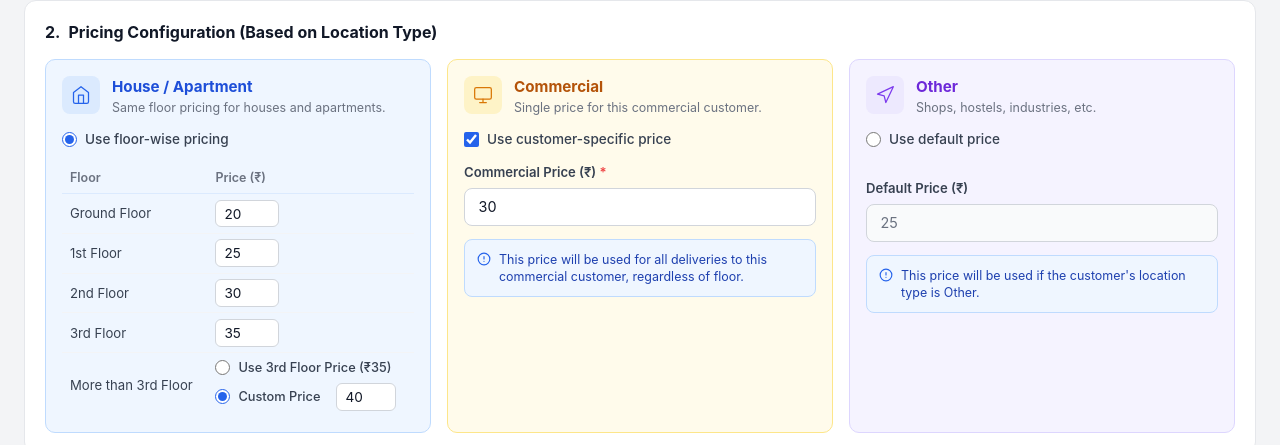
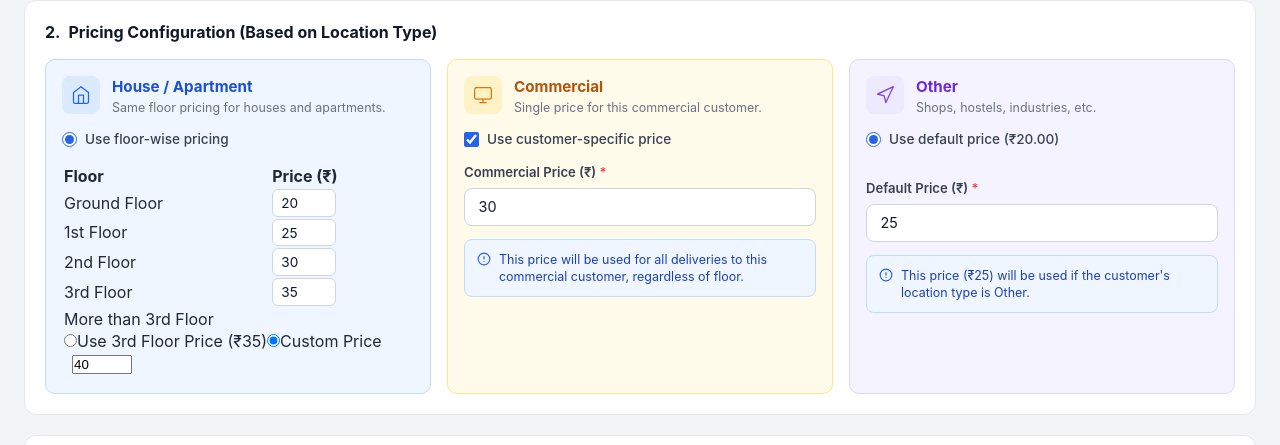
Before and after one commit to thejayakumar-k/Phonepe_Integration, a React (Vite) app: page /web-login in a window 1280 px wide. Shown: the part 355-800 px from the top of the page. Built offline with nearby package versions, Linux system fonts and the light colour scheme; no server answers; the database is empty.

Commit message:
fix: make Other location default price logical, active, and dynamically linked to selected product base price

```diff
--- a/src/components/PricingConfiguration.tsx
+++ b/src/components/PricingConfiguration.tsx
@@ -23,6 +23,24 @@ interface Customer {
   phone: string;
 }
 
+const defaultPricing: PricingConfig = {
+  houseApartment: {
+    enabled: true,
+    useFloorWise: true,
+    floorPricing: { groundFloor: 20, floor1: 25, floor2: 30, floor3: 35, moreThan3Mode: 'custom', customPrice: 40 },
+  },
+  commercial: {
+    enabled: true,
+    useCustomerSpecific: true,
+    price: 30,
+  },
+  other: {
+    enabled: true,
+    useDefaultPrice: true,
+    defaultPrice: 20,
+  },
+};
+
 type FloorPricing = SharedFloorPricing;
 type PricingConfig = SharedPricingConfig;
 
@@ -30,7 +48,7 @@ type PricingConfig = SharedPricingConfig;
 export function PricingConfiguration() {
   const navigate = useNavigate();
   const { customers: liveCustomers, loading: customersLoading } = useCustomers();
-  const { products: liveProducts } = useProducts();
+  const { products: liveProducts, loading: productsLoading } = useProducts();
 
   // Map live customers into the shape this page needs (with defaults).
   const customers: Customer[] = liveCustomers.map((c) => ({
@@ -44,7 +62,7 @@ export function PricingConfiguration() {
 
   const [selectedCustomerId, _setSelectedCustomerId] = useState('');
   const [selectedProductId, setSelectedProductId] = useState<string | number>('');
-  const [pricing, setPricing] = useState<PricingConfig>(DEFAULT_PRICING);
+  const [pricing, setPricing] = useState<PricingConfig>(defaultPricing);
   const [saved, setSaved] = useState(false);
   const [savingConfig, setSavingConfig] = useState(false);
 
@@ -53,10 +71,26 @@ export function PricingConfiguration() {
   useEffect(() => {
     let cancelled = false;
     getPricingConfig().then((config) => {
-      if (!cancelled) setPricing(config);
+      if (!cancelled) {
+        setPricing({
+          ...config,
+          other: {
+            ...config.other,
+            useDefaultPrice: true,
+          },
+        });
+      }
     });
     const unsubscribe = subscribeToPricingConfig((config) => {
-      if (!cancelled) setPricing(config);
+      if (!cancelled) {
+        setPricing({
+          ...config,
+          other: {
+            ...config.other,
+            useDefaultPrice: true,
+          },
+        });
+      }
     });
     return () => {
       cancelled = true;
@@ -86,6 +120,20 @@ export function PricingConfiguration() {
     customers.find((c) => c.id === selectedCustomerId) ?? customers[0];
   const product =
     liveProducts.find((p) => String(p.id) === String(selectedProductId)) ?? liveProducts[0] ?? DEFAULT_PRODUCTS[0];
+
+  // Sync product price into defaultPrice when product changes
+  useEffect(() => {
+    if (product && product.price) {
+      setPricing((prev) => ({
+        ...prev,
+        other: {
+          ...prev.other,
+          useDefaultPrice: true,
+          defaultPrice: prev.other.defaultPrice || product.price,
+        },
+      }));
+    }
+  }, [product?.id, product?.price]);
 
   const updateFloor = (field: keyof FloorPricing, value: number | string) => {
     setPricing((prev) => ({
@@ -119,7 +167,8 @@ export function PricingConfiguration() {
   const commercialSummary = pricing.commercial.useCustomerSpecific
     ? `₹${pricing.commercial.price} (Single price)`
     : 'Default price';
-  const otherSummary = `₹${pricing.other.defaultPrice} (Default price)`;
+  const otherPrice = pricing.other.defaultPrice || product.price;
+  const otherSummary = `₹${otherPrice} (Default price)`;
 
   return (
     <div className="pricing-page">
@@ -198,7 +247,21 @@ export function PricingConfiguration() {
                 <select
                   className="pricing-select"
                   value={String(selectedProductId)}
-                  onChange={(e) => setSelectedProductId(e.target.value)}
+                  onChange={(e) => {
+                    const newId = e.target.value;
+                    setSelectedProductId(newId);
+                    const newProd = liveProducts.find((p) => String(p.id) === String(newId));
+                    if (newProd) {
+                      setPricing((prev) => ({
+                        ...prev,
+                        other: {
+                          ...prev.other,
+                          useDefaultPrice: true,
+                          defaultPrice: newProd.price,
+                        },
+                      }));
+                    }
+                  }}
                 >
                   {liveProducts.map((p) => (
                     <option key={p.id} value={String(p.id)}>
@@ -266,7 +329,7 @@ export function PricingConfiguration() {
               </label>
 
               {pricing.houseApartment.useFloorWise && (
-                <table className="pricing-floor-table">
+                <table className="pricing-table">
                   <thead>
                     <tr>
                       <th>Floor</th>
@@ -274,56 +337,81 @@ export function PricingConfiguration() {
                     </tr>
                   </thead>
                   <tbody>
-                    {[
-                      { label: 'Ground Floor', field: 'groundFloor' as keyof FloorPricing },
-                      { label: '1st Floor', field: 'floor1' as keyof FloorPricing },
-                      { label: '2nd Floor', field: 'floor2' as keyof FloorPricing },
-                      { label: '3rd Floor', field: 'floor3' as keyof FloorPricing },
-                    ].map(({ label, field }) => (
-                      <tr key={field}>
-                        <td>{label}</td>
+                    <tr>
+                      <td>Ground Floor</td>
                       <td>
                         <input
                           type="number"
                           className="pricing-floor-input"
-                            value={fp[field] as number}
-                            onChange={(e) => updateFloor(field, parseFloat(e.target.value) || 0)}
+                          value={fp.groundFloor}
+                          onChange={(e) => updateFloor('groundFloor', parseFloat(e.target.value) || 0)}
                         />
                       </td>
                     </tr>
-                    ))}
                     <tr>
-                      <td>More than 3rd Floor</td>
+                      <td>1st Floor</td>
                       <td>
-                        <div className="pricing-more-floor">
-                          <label className="pricing-radio-label pricing-radio-sm">
+                        <input
+                          type="number"
+                          className="pricing-floor-input"
+                          value={fp.floor1}
+                          onChange={(e) => updateFloor('floor1', parseFloat(e.target.value) || 0)}
+                        />
+                      </td>
+                    </tr>
+                    <tr>
+                      <td>2nd Floor</td>
+                      <td>
+                        <input
+                          type="number"
+                          className="pricing-floor-input"
+                          value={fp.floor2}
+                          onChange={(e) => updateFloor('floor2', parseFloat(e.target.value) || 0)}
+                        />
+                      </td>
+                    </tr>
+                    <tr>
+                      <td>3rd Floor</td>
+                      <td>
+                        <input
+                          type="number"
+                          className="pricing-floor-input"
+                          value={fp.floor3}
+                          onChange={(e) => updateFloor('floor3', parseFloat(e.target.value) || 0)}
+                        />
+                      </td>
+                    </tr>
+                    <tr>
+                      <td colSpan={2}>
+                        <div className="pricing-more-floors">
+                          <span className="pricing-more-label">More than 3rd Floor</span>
+                          <div className="pricing-more-options">
+                            <label className="pricing-radio-inline">
                               <input
                                 type="radio"
-                              name="more3"
+                                name="moreThan3"
                                 checked={fp.moreThan3Mode === 'use3rdFloor'}
                                 onChange={() => updateFloor('moreThan3Mode', 'use3rdFloor')}
-                              className="pricing-radio"
                               />
                               Use 3rd Floor Price (₹{fp.floor3})
                             </label>
-                          <label className="pricing-radio-label pricing-radio-sm">
+                            <label className="pricing-radio-inline">
                               <input
                                 type="radio"
-                              name="more3"
+                                name="moreThan3"
                                 checked={fp.moreThan3Mode === 'custom'}
                                 onChange={() => updateFloor('moreThan3Mode', 'custom')}
-                              className="pricing-radio"
                               />
                               Custom Price
-                            {fp.moreThan3Mode === 'custom' && (
                               <input
                                 type="number"
-                                className="pricing-floor-input pricing-inline-input"
+                                className="pricing-inline-input"
                                 value={fp.customPrice}
                                 onChange={(e) => updateFloor('customPrice', parseFloat(e.target.value) || 0)}
+                                disabled={fp.moreThan3Mode !== 'custom'}
                               />
-                            )}
                             </label>
+                          </div>
                         </div>
                       </td>
                     </tr>
@@ -404,16 +492,19 @@ export function PricingConfiguration() {
                   onChange={() => setPricing(p => ({ ...p, other: { ...p.other, useDefaultPrice: true } }))}
                   className="pricing-radio"
                 />
-                Use default price
+                Use default price (₹{product.price.toFixed(2)})
               </label>
 
               <div className="pricing-field-group" style={{ marginTop: '1rem' }}>
-                <label className="pricing-label">Default Price (₹)</label>
+                <label className="pricing-label">
+                  Default Price (₹) <span className="pricing-required">*</span>
+                </label>
                 <input
                   type="number"
-                  className="pricing-text-input pricing-text-input-muted"
+                  className="pricing-text-input"
                   value={pricing.other.defaultPrice}
-                  readOnly
+                  onChange={(e) => setPricing(p => ({ ...p, other: { ...p.other, defaultPrice: parseFloat(e.target.value) || 0, useDefaultPrice: true } }))}
+                  placeholder={String(product.price)}
                 />
               </div>
 
@@ -423,7 +514,7 @@ export function PricingConfiguration() {
                   <line x1="12" y1="8" x2="12" y2="12"/>
                   <line x1="12" y1="16" x2="12.01" y2="16"/>
                 </svg>
-                This price will be used if the customer's location type is Other.
+                This price (₹{pricing.other.defaultPrice}) will be used if the customer's location type is Other.
               </div>
             </div>
           </div>
```
Lines whose indentation alone changed are shown as unchanged.
